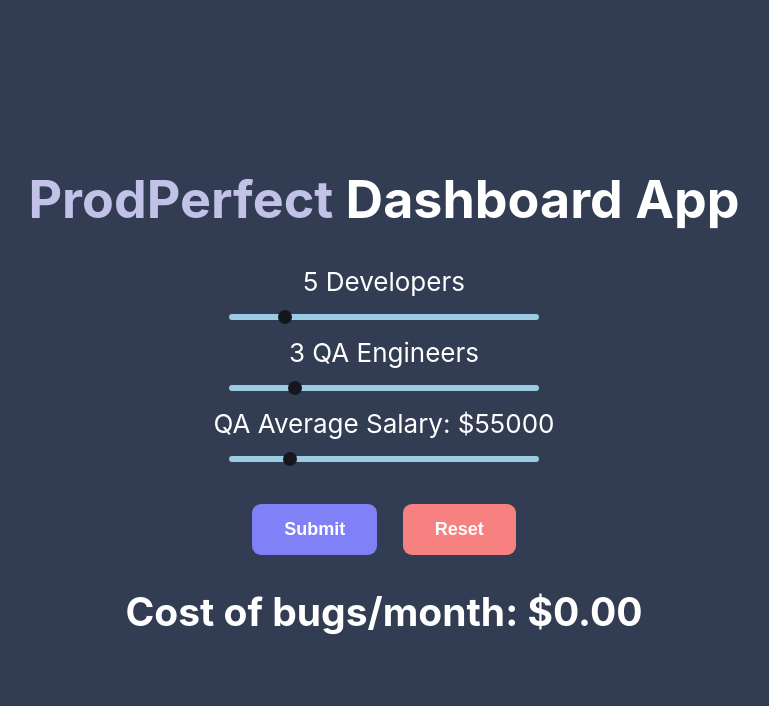
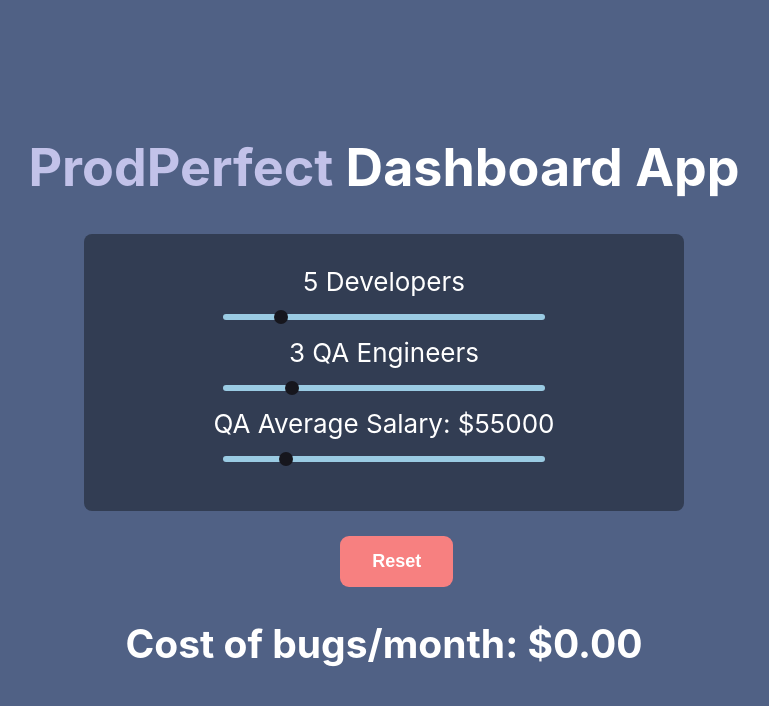
Before and after one commit to mjguillemette/prod-perfect-dashboard, a React (Create React App) app in the folder my-app/: page / in a window 1280 px wide. Shown: the top 706 px of the page, without its empty margins (256-1025 px from the left). Built offline with nearby package versions, Linux system fonts and the light colour scheme.

Commit message:
Self-updating values for range input selectors. Some CSS changes.

```diff
--- a/my-app/src/App.css
+++ b/my-app/src/App.css
@@ -2,14 +2,9 @@
   text-align: center;
 }
 
-.App-logo {
-  animation: App-logo-spin infinite 20s linear;
-  height: 40vmin;
-  pointer-events: none;
-}
 
 .App-header {
-  background-color: #323d53;
+  background-color: #506185;
   min-height: 100vh;
   display: flex;
   flex-direction: column;
@@ -70,8 +65,14 @@
   outline-style: none;
 }
 
-.inputField {
-  margin: .8em;
+.teamForm {
+  border-radius: 8px;
+  background-color: #323d53;
+  padding: 2rem;
+}
+
+.inputForm {
+  width: 600px;
 }
 
 span {
@@ -92,9 +93,10 @@
   height: 20px;
   background-color: #323d53;
   -webkit-appearance: none;
-  margin: 10px 0;
+  margin: 10px auto;
   width: 60%;
 }
+
 input[type=range]:focus {
   outline: none;
 }
--- a/my-app/src/components/InputForm.js
+++ b/my-app/src/components/InputForm.js
@@ -9,16 +9,27 @@
       qa: 3
     }
 
-    handleEngineers = (event) => {
-      this.setState({engineers: event.target.value})
-    }
+    handleChange = (event) => {
+      switch(event.target.id){
+        case 'dev':
+          this.setState({engineers: event.target.value})
+          break
+        case 'qa':
+          this.setState({qa: event.target.value})
+          break
+        case 'salary':
+          this.setState({salary: event.target.value})
+          break
+        default:
+          break
+      }
 
-    handleSalary = (event) => {
-      this.setState({salary: event.target.value})
-    }
-
-    handleQa = (event) => {
-      this.setState({qa: event.target.value})
+      console.log(`Devs: ${this.state.engineers}, QA: ${this.state.qa}, Salary: ${this.state.salary}` )
+      let qaPerDev = this.state.engineers / this.state.qa
+      this.setState({
+        calculatedTotal:  this.state.engineers * (qaPerDev * (((this.state.salary * 10) * (this.state.engineers/3)) / 12))
+      })
+      // event.preventDefault();
     }
 
     handleReset = () => {
@@ -31,26 +42,18 @@
       })
     }
 
-    handleSubmit = (event) => {
-      console.log('You have selected: ' + this.state.engineers + ' engineers')
-      let qaPerDev = this.state.engineers / this.state.qa
-      this.setState({
-        calculatedTotal:  this.state.engineers * (qaPerDev * ((this.state.salary * this.state.engineers) / 12))
-      })
-      event.preventDefault();
-    }
-
     render() {
       return (
-          <div>
+          <div className="inputForm">
         <form onSubmit={this.handleSubmit} onReset={this.handleReset}>
+        <div className="teamForm">
           <label>
             {this.state.engineers} Developers <br/>
-            <input type="range" max="30" className="slider" value={this.state.engineers} onChange={this.handleEngineers} />
+            <input id="dev" type="range" max="30" className="slider" value={this.state.engineers} onChange={this.handleChange} />
           </label><br/>
           <label>
             {this.state.qa} QA Engineers <br />
-            <input type="range" max="15" className="slider" value={this.state.qa} onChange={this.handleQa} />
+            <input id="qa" type="range" max="15" className="slider" value={this.state.qa} onChange={this.handleChange} />
             {/* <select className="inputField" value={this.state.qa} onChange={this.handleQa}>
               <option value="3">1 - 3 QA</option>
               <option value="6">4 - 6 QA</option>
@@ -60,11 +63,11 @@
           </label><br/>
           <label>
             QA Average Salary: ${this.state.salary * 1000}
-            <input type="range" min="45" max="100" step="5"className="slider" value={this.state.salary} onChange={this.handleSalary} />
+            <input id="salary" type="range" min="45" max="100" step="5"className="slider" value={this.state.salary} onChange={this.handleChange} />
             {/* <input  className="inputField" type="number" value={this.state.salary} min="45" max="100" step="5" onChange={this.handleSalary}/> */}
           </label>
-          <br/>
-          <input className="submitButton" type="submit" value="Submit" />
+          </div>
+          {/* <input className="submitButton" type="submit" value="Submit" /> */}
           <input className="resetButton" type="reset" value="Reset" />
         </form>
         <h2>Cost of bugs/month: ${this.state.calculatedTotal.toFixed(2)}</h2>
```
